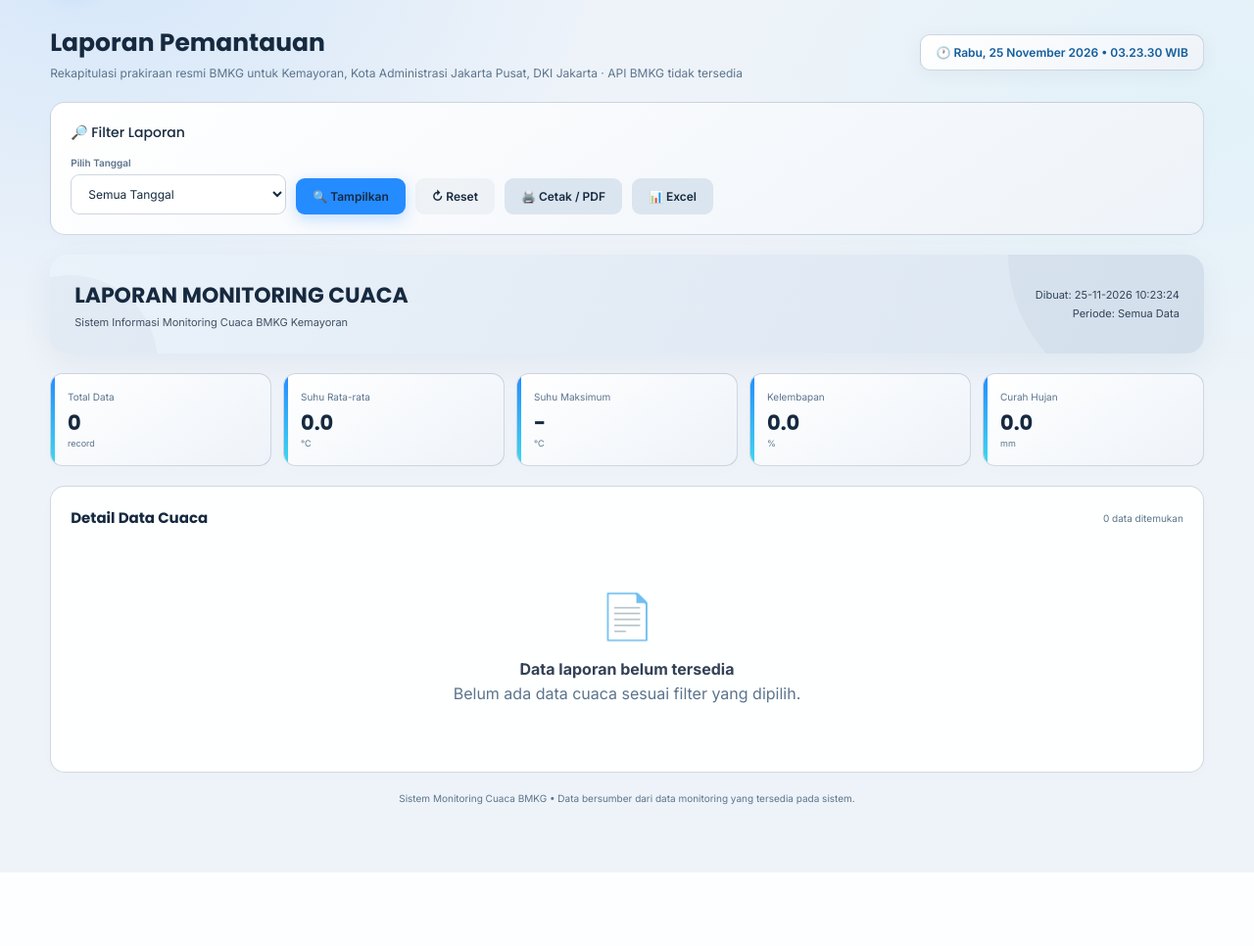
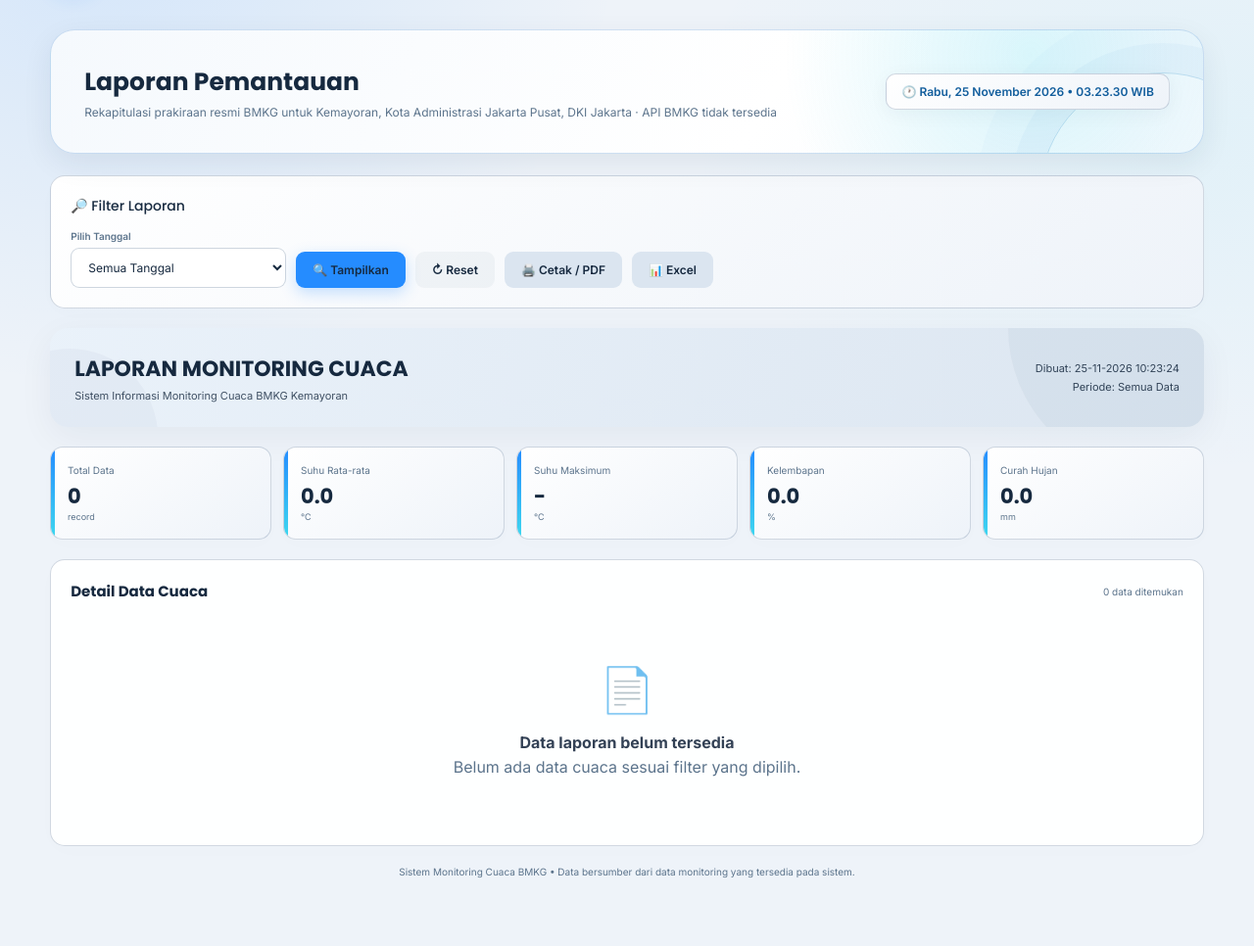
Before and after one commit to rickymahendra805-hub/monitoring-bmkg-server, a PHP site: page /laporan.php in a window 1280 px wide. Shown: the part 77-1043 px from the top of the page at 98% size. Before the commit the page ends 968 px from the top, so only its background shows below. Run offline with PHP 8.4, Linux system fonts and the light colour scheme; data that the repository does not hold is empty.

Commit message:
pesan perubahan

```diff
--- a/assets/css/topbar.css
+++ b/assets/css/topbar.css
@@ -185,23 +185,10 @@
 
 /* ================ RESPONSIVE ================ */
 
-@media (max-width: 1250px) {
-    .topbar {
-        gap: 15px;
-        padding-left: 2.5%;
-        padding-right: 2.5%;
-    }
-
-    .brand h2 {
-        font-size: 17px;
-    }
-
-    .nav-link,
-    .nav-dropdown summary {
-        padding: 10px 9px;
-        font-size: 11px;
-    }
-}
+/* Ukuran header dijaga tetap sama seperti dashboard di seluruh rentang
+ * desktop; tidak menyusut bertahap lagi. Baru di <=1000px menu lipat ke
+ * hamburger. Dulu ada blok max-width:1250px yang mengecilkan judul & menu,
+ * jadi header terasa "beda ukuran" antar halaman tergantung lebar jendela. */
 
 @media (max-width: 1000px) {
     .topbar {
--- a/city.php
+++ b/city.php
@@ -1247,9 +1247,9 @@ $currentPage = basename(
         }
 
         .main {
-            max-width: 1500px;
+            width: min(1500px, 100%);
             margin: 0 auto;
-            padding: 30px 28px 55px;
+            padding: 30px 4% 55px;
         }
 
         .breadcrumb {
@@ -2495,7 +2495,7 @@ $currentPage = basename(
             line-height: 1.7;
         }
     </style>
-    <link rel="stylesheet" href="assets/css/topbar.css?v=3">
+    <link rel="stylesheet" href="assets/css/topbar.css?v=4">
 </head>
 
 <body>
--- a/dashboard.php
+++ b/dashboard.php
@@ -1021,7 +1021,7 @@ button, a {
     }
 }
 </style>
-    <link rel="stylesheet" href="assets/css/topbar.css?v=3">
+    <link rel="stylesheet" href="assets/css/topbar.css?v=4">
 </head>
 
 <body>
--- a/data_cuaca.php
+++ b/data_cuaca.php
@@ -186,7 +186,7 @@ a{color:inherit;text-decoration:none}button,input{font:inherit}button,a{-webkit-
 @media(prefers-reduced-motion:reduce){*,*::before,*::after{scroll-behavior:auto!important;animation:none!important;transition:none!important}}
 @media print{body{color:#172033!important;background:#fff!important}.search-form,.pagination{display:none!important}.main{width:100%;padding:0}.page-hero,.stat-card,.panel,.info-card{color:#172033!important;background:#fff!important;box-shadow:none!important;border:1px solid #ddd!important;break-inside:avoid}.page-hero h1,.page-hero p,.stat-value,.section-heading h2,.info-card strong{color:#172033!important}.table-scroll{overflow:visible}table{min-width:0}th,td{padding:7px;font-size:9px;color:#172033!important}}
 </style>
-    <link rel="stylesheet" href="assets/css/topbar.css?v=3">
+    <link rel="stylesheet" href="assets/css/topbar.css?v=4">
 </head>
 <body>
 
--- a/gempa.php
+++ b/gempa.php
@@ -213,7 +213,7 @@ button{font:inherit;cursor:pointer}
     display:none;width:42px;height:42px;border:1px solid var(--line);
     border-radius:11px;color:#16293f;background:var(--surface)
 }
-.container{width:min(1440px,92%);margin:auto;padding:32px 0 55px}
+.container{width:min(1500px,100%);margin:0 auto;padding:30px 4% 55px}
 .breadcrumb{display:flex;align-items:center;gap:9px;margin-bottom:20px;color:var(--muted);font-size:12px}
 .breadcrumb i{font-size:10px}
 .hero{
@@ -577,7 +577,7 @@ button{font:inherit;cursor:pointer}
     }
 }
 </style>
-    <link rel="stylesheet" href="assets/css/topbar.css?v=3">
+    <link rel="stylesheet" href="assets/css/topbar.css?v=4">
 </head>
 
 <body>
--- a/grafik.php
+++ b/grafik.php
@@ -582,11 +582,11 @@ button, a { -webkit-tap-highlight-color: transparent; }
 /* ================ KONTEN UTAMA ================ */
 
 .main {
-    width: min(1600px,100%);
+    width: min(1500px,100%);
     margin: 0 auto;
 }
 
-.content { padding: 30px 4% 45px; }
+.content { padding: 30px 4% 55px; }
 
 .hero {
     position: relative;
@@ -1252,7 +1252,7 @@ button, a { -webkit-tap-highlight-color: transparent; }
     }
 }
 </style>
-    <link rel="stylesheet" href="assets/css/topbar.css?v=3">
+    <link rel="stylesheet" href="assets/css/topbar.css?v=4">
 </head>
 
 <body>
--- a/inarcm.php
+++ b/inarcm.php
@@ -1328,7 +1328,7 @@ button, select { font: inherit; }
     }
 }
 </style>
-    <link rel="stylesheet" href="assets/css/topbar.css?v=3">
+    <link rel="stylesheet" href="assets/css/topbar.css?v=4">
 </head>
 
 <body>
--- a/inawms.php
+++ b/inawms.php
@@ -1165,7 +1165,7 @@ button,select { font:inherit; }
     }
 }
 </style>
-    <link rel="stylesheet" href="assets/css/topbar.css?v=3">
+    <link rel="stylesheet" href="assets/css/topbar.css?v=4">
 </head>
 
 <body>
--- a/laporan.php
+++ b/laporan.php
@@ -429,7 +429,7 @@
 
     <link
         rel="stylesheet"
-        href="assets/css/topbar.css?v=3"
+        href="assets/css/topbar.css?v=4"
     >
 
 
@@ -492,7 +492,7 @@
 
         margin: 0 auto;
 
-        padding: 25px 4% 55px;
+        padding: 30px 4% 55px;
 
         animation:
             pageEnter .7s ease;
@@ -529,16 +529,75 @@
 
     .page-head {
 
+        position: relative;
+
+        overflow: hidden;
+
         display: flex;
 
         align-items: center;
 
         justify-content: space-between;
 
+        gap: 20px;
+
         margin-bottom: 22px;
+
+        padding: 34px;
+
+        border: 1px solid rgba(15,101,189,0.200);
+
+        border-radius: 25px;
+
+        background:
+            radial-gradient(circle at 85% 20%, rgba(62,216,239,.18), transparent 25%),
+            linear-gradient(120deg, #f5f9fd, #ffffff 62%, #f5f9fd);
+
+        box-shadow:
+            0 10px 30px
+            rgba(16,42,67,0.075);
 
         animation:
             slideDown .7s ease;
+
+    }
+
+
+    /* Lingkaran dekoratif sama seperti hero dashboard. Isi kepala tetap
+     * di atasnya supaya jam tidak tertutup. */
+
+    .page-head::after {
+
+        content: "";
+
+        position: absolute;
+
+        width: 250px;
+
+        height: 250px;
+
+        right: -85px;
+
+        bottom: -170px;
+
+        border: 1px solid rgba(15,124,189,0.220);
+
+        border-radius: 50%;
+
+        box-shadow:
+            0 0 0 30px rgba(15,124,189,0.035),
+            0 0 0 65px rgba(15,124,189,0.025);
+
+        pointer-events: none;
+
+    }
+
+
+    .page-head > * {
+
+        position: relative;
+
+        z-index: 1;
 
     }
 
@@ -1638,6 +1697,19 @@
         .main {
 
             padding: 10px;
+
+        }
+
+
+        .page-head {
+
+            align-items: flex-start;
+
+            flex-direction: column;
+
+            padding: 23px 20px;
+
+            border-radius: 20px;
 
         }
 
--- a/monitoring.php
+++ b/monitoring.php
@@ -866,7 +866,7 @@ button, a {
     }
 }
 </style>
-    <link rel="stylesheet" href="assets/css/topbar.css?v=3">
+    <link rel="stylesheet" href="assets/css/topbar.css?v=4">
 </head>
 
 <body>
--- a/prediksi.php
+++ b/prediksi.php
@@ -574,7 +574,7 @@ body{margin:0;background:radial-gradient(ellipse at top right,#f5f9fd,transparen
 
 a{color:inherit;text-decoration:none}
 
-.container{max-width:1500px;margin:auto;padding:28px 22px 45px}
+.container{width:min(1500px,100%);margin:0 auto;padding:30px 4% 55px}
 
 .eyebrow{color:var(--cyan);font-size:11px;font-weight:800;letter-spacing:2px;text-transform:uppercase}
 
@@ -688,7 +688,7 @@ footer a{color:var(--cyan)}
 
 </style>
 
-    <link rel="stylesheet" href="assets/css/topbar.css?v=3">
+    <link rel="stylesheet" href="assets/css/topbar.css?v=4">
 </head>
 
 <body>
```
